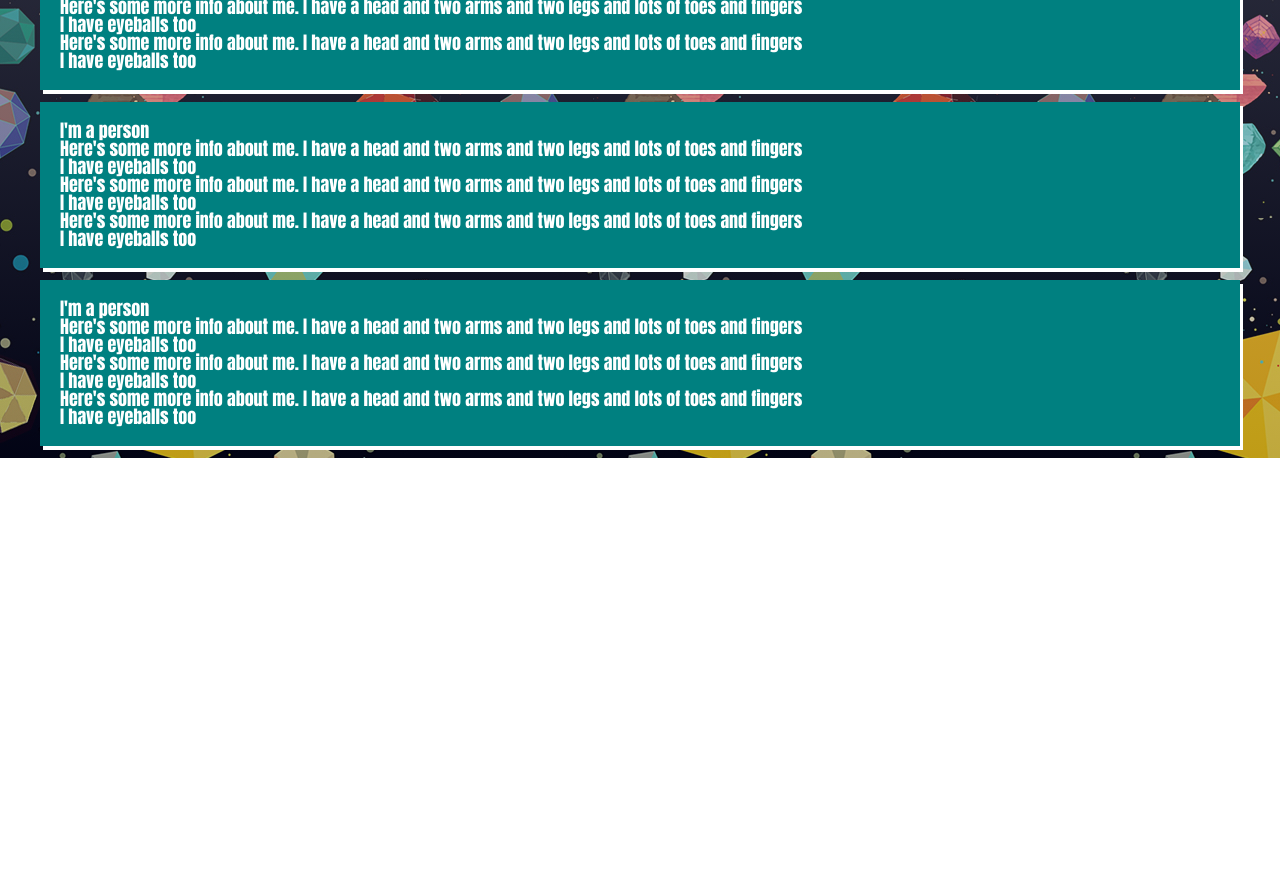
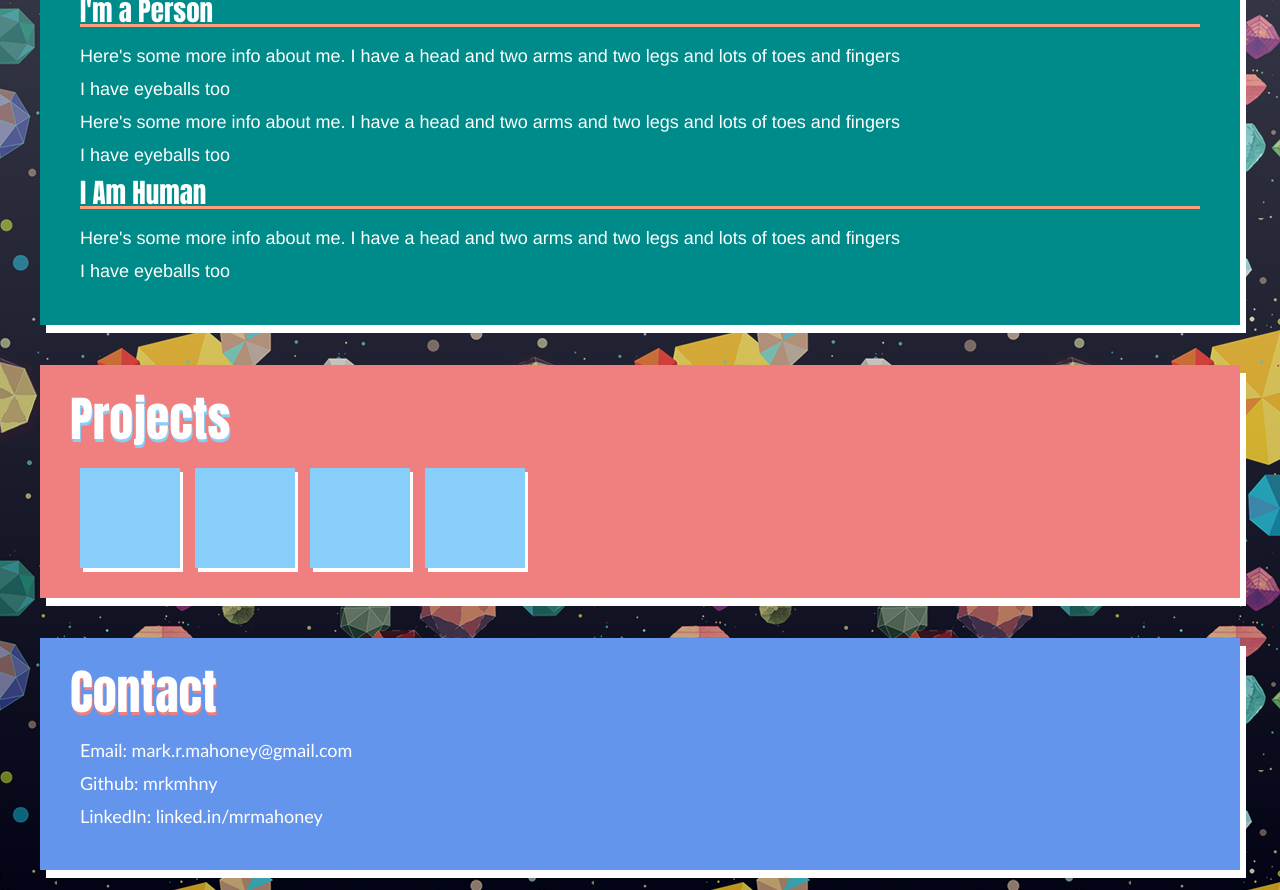
Before and after one commit to mrkmhny/portfolio-source, a React app: page /a in a window 1280 px wide. Shown: the part 706-1596 px from the top of the page. Before the commit the page ends 1164 px from the top, so only its background shows below. Built offline with nearby package versions, Linux system fonts and the light colour scheme.

Commit message:
Add projects and contact panes

```diff
--- a/src/components/Content.js
+++ b/src/components/About.js
@@ -1,6 +1,6 @@
 import React from 'react';
 
-class Content extends React.Component {
+class About extends React.Component {
   constructor() {
     super();
     this.state = {
@@ -11,12 +11,15 @@ class Content extends React.Component {
   render() {
     return (
 
-      <div className="page content">
-        <h1>I'm a person</h1>
+      <div className="page about">
+        <h1>About Me</h1>
+
+        <h2>I'm a Person</h2>
         <p>Here's some more info about me.  I have a head and two arms and two legs and lots of toes and fingers</p>
         <p>I have eyeballs too</p>
         <p>Here's some more info about me.  I have a head and two arms and two legs and lots of toes and fingers</p>
         <p>I have eyeballs too</p>
+        <h2>I Am Human</h2>
         <p>Here's some more info about me.  I have a head and two arms and two legs and lots of toes and fingers</p>
         <p>I have eyeballs too</p>
       </div>
@@ -26,4 +29,4 @@ class Content extends React.Component {
 
 
 
-export default Content;
+export default About;
--- /dev/null
+++ b/src/components/Contact.js
@@ -0,0 +1,25 @@
+import React from 'react';
+
+class Contact extends React.Component {
+  constructor() {
+    super();
+    this.state = {
+      count: 0,
+    };
+  }
+
+  render() {
+    return (
+
+      <div className="page contact">
+        <h1>Contact</h1>
+
+        <p>Email: mark.r.mahoney@gmail.com</p>
+        <p>Github: mrkmhny</p>
+        <p>LinkedIn: linked.in/mrmahoney</p>
+      </div>
+    );
+  }
+}
+
+export default Contact;
--- a/src/components/Projects.js
+++ b/src/components/Projects.js
@@ -0,0 +1,29 @@
+import React from 'react';
+
+class Projects extends React.Component {
+  constructor() {
+    super();
+    this.state = {
+      count: 0,
+    };
+  }
+
+  render() {
+    return (
+
+      <div className="page projects">
+        <h1>Projects</h1>
+        <div className="collection">
+          <div className="project"></div>
+          <div className="project"></div>
+          <div className="project"></div>
+          <div className="project"></div>
+        </div>
+      </div>
+    );
+  }
+}
+
+
+
+export default Projects;
--- a/src/components/Welcome.js
+++ b/src/components/Welcome.js
@@ -1,4 +1,5 @@
 import React from 'react';
+import Contact from './Contact';
 
 class Welcome extends React.Component {
   constructor() {
@@ -35,10 +36,10 @@ class Welcome extends React.Component {
 
     return (
 
-      <div className="page welcome">
-        <div className="greeting animated fadeInDownBig" onHover={{animationDelay:"0s"}}>Hi! I'm Mark</div>
-        <div className="tagline animated fadeInLeft" style={{animationDelay:"1s"}}>I've been expecting you!</div>
-        <div className="choices">{navigation}</div>
+      <div className="welcome">
+          <div className="greeting animated fadeInDownBig">Hi! I'm Mark</div>
+          <div className="tagline animated fadeInLeft" style={{animationDelay:"1s"}}>I've been expecting you!</div>
+          <div className="choices">{navigation}</div>
       </div>
     );
   }
--- a/src/main.js
+++ b/src/main.js
@@ -2,7 +2,9 @@ import React from 'react';
 import ReactDOM from 'react-dom';
 import Counter from './components/Counter';
 import Welcome from './components/Welcome';
-import Content from './components/Content';
+import About from './components/About';
+import Projects from './components/Projects';
+import Contact from './components/Contact';
 import './style.scss'
 import {BrowserRouter, Route} from 'react-router-dom';
 
@@ -20,9 +22,9 @@ class App extends React.Component {
         <BrowserRouter>
             <Route path="/a" component={Welcome}/>
         </BrowserRouter>
-        <Content/>
-        <Content/>
-        <Content/>
+        <About/>
+        <Projects />
+        <Contact />
       </div>
     )
   }
--- a/src/render.js
+++ b/src/render.js
@@ -2,7 +2,6 @@ import React from 'react';
 import ReactDOM from 'react-dom';
 import App from './main';
 import Welcome from './components/Welcome';
-import Content from './components/Content';
 import {BrowserRouter, Route} from 'react-router-dom';
 
 
--- a/src/style.scss
+++ b/src/style.scss
@@ -121,19 +121,102 @@ body {
 	flex-direction:column;
 }
 
-.welcome {
-	margin-bottom: 50px;
+.page {
+	@include text-box(teal);
+	margin:20px 40px;
+	padding:30px 40px;
+	text-align: left;
+	box-shadow:6px 8px 0px white;
+
+	h1 {
+		font-size: 48px;
+		margin-left: -10px;
+		text-shadow:1px 3px 0px palegreen;
+		margin-bottom:25px;
+	}
+	h2 {
+		font-size:27px;
+		margin-bottom:15px;
+   	border-bottom: 3px solid palegreen;
+   	margin: 10px 0 20px;
+	}
+
+	p {
+		margin-bottom:15px;
+		font-family:helvetica;
+	}
 }
 
-.content {
-	@include text-box(teal);
-	margin-left:40px;
-	margin-right:40px;
-	padding:20px;
-	text-align: left;
+/*
+COLORS I LIKE:
+lightskyblue
+seagreen
+mediumseagreen
+lightblue
+cornflowerblue
+lightcoral
+*/
 
-	@include for-small-screen {
-		margin-left:20px;
+$about-bg: darkCyan;
+$about-accent:lightsalmon;
+.about {
+
+	background-color: $about-bg;
+	h1 {
+		text-shadow:1px 3px 0px $about-accent;
+	}
+	h2 {
+		border-bottom: 3px solid $about-accent;
+	}
+}
+
+$projects-bg: lightcoral;
+$projects-accent:lightskyblue;
+
+.projects {
+	background-color: $projects-bg;
+	h1 {
+		text-shadow:1px 3px 0px $projects-accent;
+	}
+	h2 {
+		border-bottom: 3px solid $projects-accent;
+	}
+
+	.collection {
+		display:flex;
+
+		.project {
+			display:flex;
+			width:100px;
+			height:100px;
+			margin-right: 15px;
+			background-color:$projects-accent;
+			box-shadow:3px 4px 0px white;
+		}
+	}
+}
+
+$contact-bg: cornflowerblue;
+$contact-accent:$projects-bg;
+.contact {
+	background-color: $contact-bg;
+	h1 {
+		text-shadow:1px 3px 0px $contact-accent;
+	}
+	h2 {
+		border-bottom: 3px solid $contact-accent;
+	}
+	p {
+		font-family:Calibri;
+	}
+}
+
+
+.welcome {
+	margin-bottom: 25px;
+	justify-content: space-between;
+	.left {
+		display:block;
 	}
 }
 
@@ -143,13 +226,10 @@ body {
 	color:white;
 	text-shadow:3px 4px 0px turquoise;
 	font-family:"Anton";
-
-	// animation
-	//animation-delay: 0s;
 }
 
 .tagline {
-	@include text-box(teal);
+	@include text-box(cornflowerblue);
   margin-bottom:20px;
 	font-size:28px;
 	max-width:410px;
@@ -164,6 +244,7 @@ body {
 
 	.choice {
 		@include text-box(lightSalmon);
+		box-shadow:3px 3px 0px white;
 		width:250px;
 		margin-left:-50px;
 	}
```
